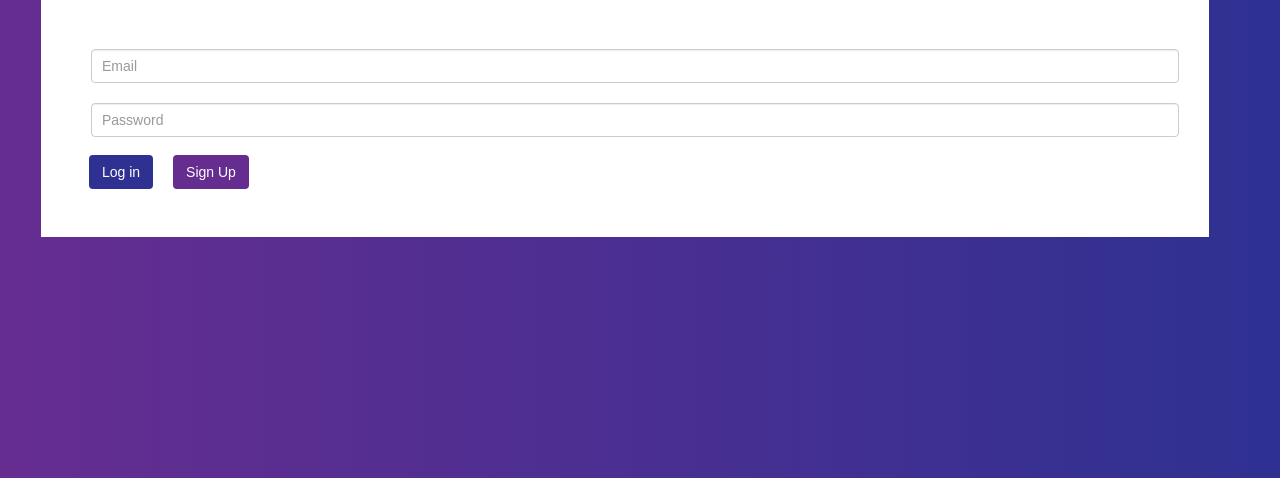
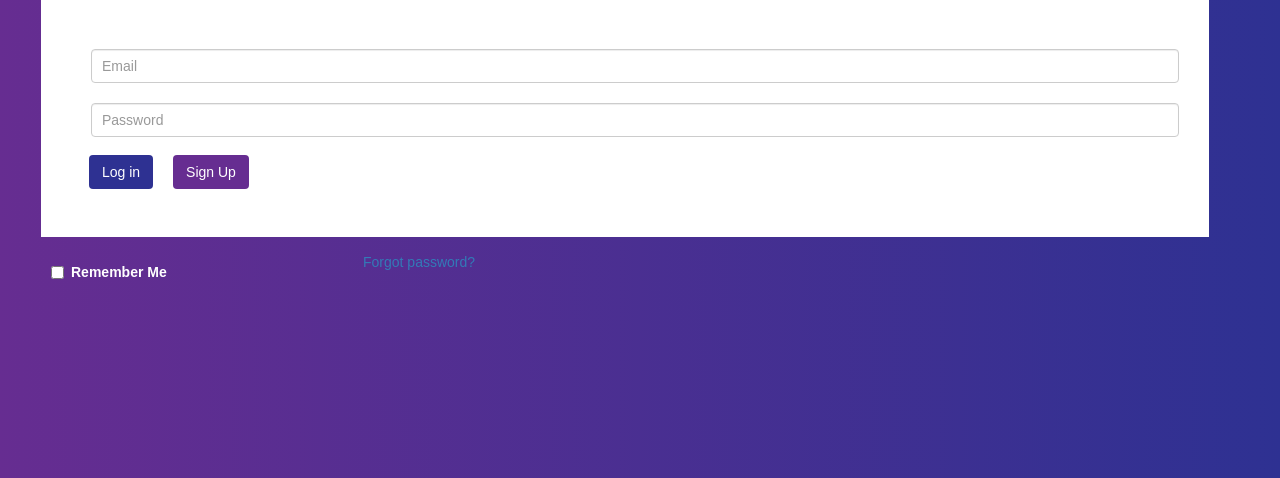
Before and after one commit to franklinharvey/Platipi, a PHP site: page / in a window 1280 px wide. Shown: the part 298-776 px from the top of the page. Run offline with PHP 8.4, Linux system fonts and the light colour scheme; some libraries are stand-ins or nearby versions.

Commit message:
maybe this button works

```diff
--- a/index.php
+++ b/index.php
@@ -36,6 +36,18 @@ if (isset($_SESSION["userid"])) {
 			</div>
 		</form>
 	</div>
+			<div class="row omb_row-sm-offset-3">
+			<div class="col-xs-12 col-sm-3">
+				<label class="checkbox">
+					<input type="checkbox" value="remember-me">Remember Me
+				</label>
+			</div>
+			<div class="col-xs-12 col-sm-3">
+				<p class="omb_forgotPwd">
+					<a href="#">Forgot password?</a>
+				</p>
+			</div>
+		</div>
 </div>
 
 </body>
```
